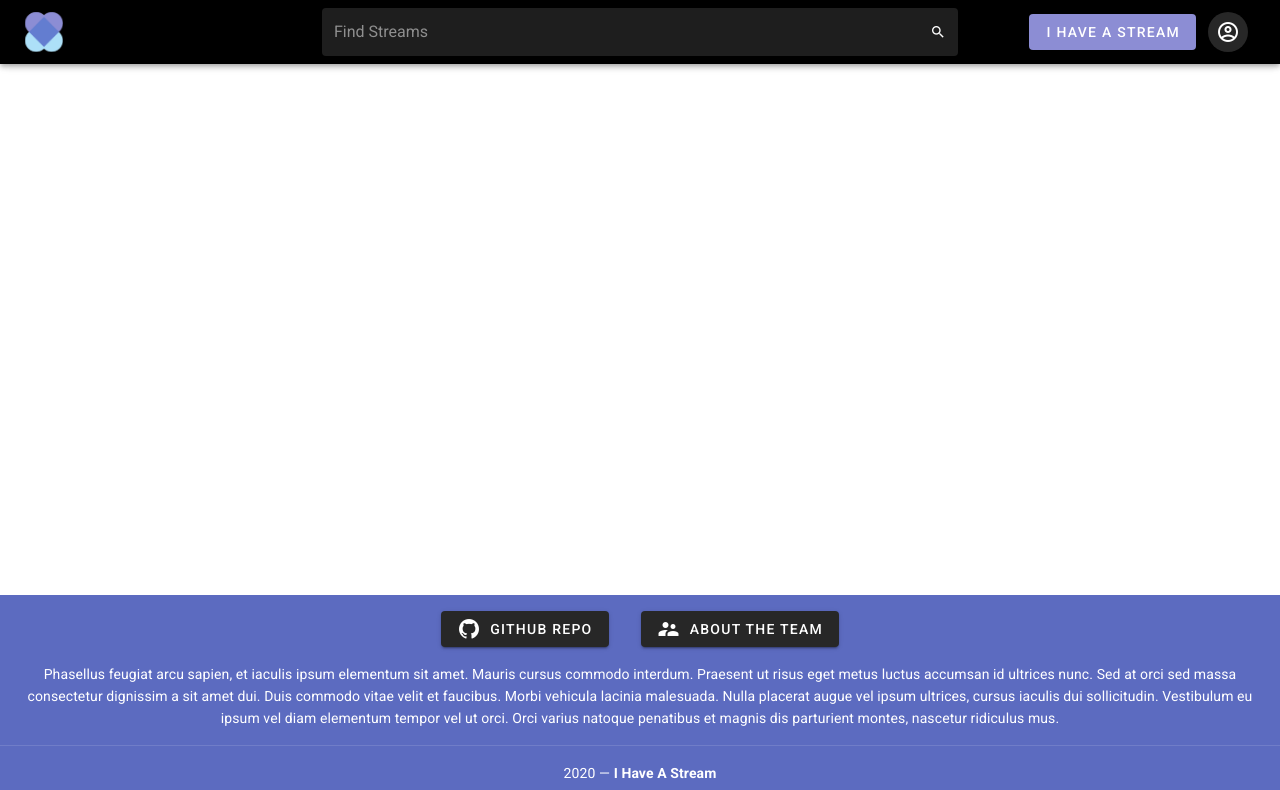
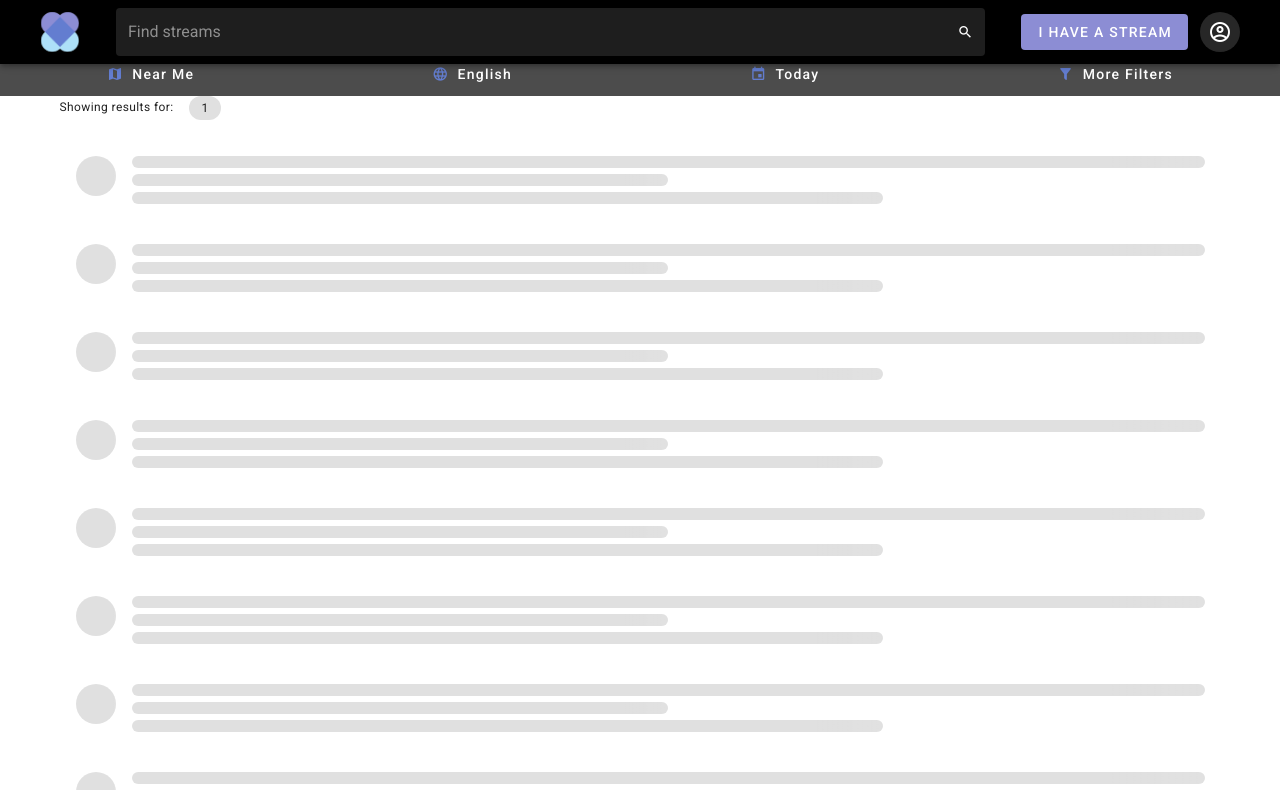
Before and after one commit to JollyBrackets/ihaveastream, a Vue app: page /search/1 in a window 1280 px wide. Shown: the top 790 px of the page. Built offline with nearby package versions, Linux system fonts and the light colour scheme.

Commit message:
Add search page

```diff
--- a/src/App.vue
+++ b/src/App.vue
@@ -2,27 +2,29 @@
   <v-app style="background-color: transparent">
     <v-app-bar app color="black" dark>
       <v-layout row align-center>
-        <v-flex class="pl-5" xs3 @click="$router.push('/')" style="cursor: pointer">
+        <v-flex class="px-9" shrink @click="$router.push('/')" style="cursor: pointer">
           <v-img contain :height="40" :width="40" :src="require('@/assets/logo.svg')" />
         </v-flex>
-        <v-flex xs6>
+        <v-flex grow>
           <v-text-field
+            v-model="searchTerm"
             solo
             flat
             hide-details
             small
             single-line
-            placeholder="Find Streams"
+            placeholder="Find streams"
+            @keypress.enter="$router.push({ name: 'search', params: { searchTerm } })"
           >
             <v-icon small slot="append">mdi-magnify</v-icon>
           </v-text-field>
         </v-flex>
-        <v-flex xs3 text-right pr-4>
+        <v-flex shrink text-right class="px-9">
           <v-btn text class="text-none accent" @click="$router.push('create-stream')">
             I HAVE A STREAM
           </v-btn>
 
-          <v-btn fab small class="ml-3 mr-3" @click="$router.push('profile')">
+          <v-btn fab small class="ml-3" @click="$router.push('profile')">
             <v-icon>mdi-account-circle-outline</v-icon>
           </v-btn>
         </v-flex>
@@ -71,7 +73,7 @@
 export default {
   name: 'App',
   data: () => ({
-    //
+    searchTerm: null
   }),
 };
 </script>
--- /dev/null
+++ b/src/components/FilterBar.vue
@@ -0,0 +1,60 @@
+<template>
+    <v-layout row style="background-color: rgba(0,0,0,0.7)">
+        <v-btn text large class="text-none flex" color="white">
+          <v-icon small color="primary" class="mr-2">mdi-map</v-icon>
+          <span>Near Me</span>
+        </v-btn>
+
+        <v-btn text large class="text-none flex" color="white">
+          <v-icon small color="primary" class="mr-2">mdi-web</v-icon>
+          <span>English</span>
+        </v-btn>
+
+        <v-btn text large class="text-none flex" color="white">
+          <v-icon small color="primary" class="mr-2">mdi-calendar</v-icon>
+          <span>Today</span>
+        </v-btn>
+
+        <v-menu offset-y>
+          <template v-slot:activator="{ on }">
+            <v-btn text large class="text-none flex" color="white" v-on="on">
+              <v-icon small color="primary" class="mr-2">mdi-filter</v-icon>
+              <span>More Filters</span>
+            </v-btn>
+          </template>
+          <v-card>
+            <v-card-text>
+              <v-checkbox
+                class="mt-0"
+                v-model="filters.free"
+                label="Only free streams"
+                hide-details
+              />
+              <v-checkbox
+                v-model="filters.interactive"
+                label="Interactive streams"
+                hide-details
+              />
+              <v-checkbox
+                v-model="filters.regular"
+                label="Weekly / Monthly"
+                hide-details
+              />
+            </v-card-text>
+          </v-card>
+        </v-menu>
+    </v-layout>
+</template>
+
+<script>
+export default {
+  name: 'filter-bar',
+  data: () => ({
+    filters: {
+      free: false,
+      interactive: false,
+      regular: false
+    }
+  })
+}
+</script>
--- a/src/router/index.js
+++ b/src/router/index.js
@@ -28,6 +28,12 @@ const routes = [
     name: 'Create Stream',
     component: () => import(/* webpackChunkName: "create-stream" */ '../views/CreateStream.vue')
   },
+  {
+    path: '/search/:searchTerm?',
+    name: 'search',
+    component: () => import(/* webpackChunkName: "search" */ '../views/Search.vue'),
+    props: true
+  },
 
 ]
 
--- a/src/views/Home.vue
+++ b/src/views/Home.vue
@@ -5,51 +5,9 @@
         <source :src="require('@/assets/Ihaveastream-small.mp4')">
       </video>
     </v-row>
-    <v-layout row style="background-color: rgba(0,0,0,0.7)">
-        <v-btn text large class="text-none flex" color="white">
-          <v-icon small color="primary" class="mr-2">mdi-map</v-icon>
-          <span>Near Me</span>
-        </v-btn>
 
-        <v-btn text large class="text-none flex" color="white">
-          <v-icon small color="primary" class="mr-2">mdi-web</v-icon>
-          <span>English</span>
-        </v-btn>
+    <filter-bar></filter-bar>
 
-        <v-btn text large class="text-none flex" color="white">
-          <v-icon small color="primary" class="mr-2">mdi-calendar</v-icon>
-          <span>Today</span>
-        </v-btn>
-
-        <v-menu offset-y>
-          <template v-slot:activator="{ on }">
-            <v-btn text large class="text-none flex" color="white" v-on="on">
-              <v-icon small color="primary" class="mr-2">mdi-filter</v-icon>
-              <span>More Filters</span>
-            </v-btn>
-          </template>
-          <v-card>
-            <v-card-text>
-              <v-checkbox
-                class="mt-0"
-                v-model="filters.free"
-                label="Only free streams"
-                hide-details
-              />
-              <v-checkbox
-                v-model="filters.interactive"
-                label="Interactive streams"
-                hide-details
-              />
-              <v-checkbox
-                v-model="filters.regular"
-                label="Weekly / Monthly"
-                hide-details
-              />
-            </v-card-text>
-          </v-card>
-        </v-menu>
-    </v-layout>
     <v-container>
       <v-row class="text-center white--text">
         <v-col>
@@ -133,15 +91,11 @@
 
 <script>
 import ExploreCard from '@/components/ExploreCard.vue'
+import FilterBar from '@/components/FilterBar.vue'
 export default {
-  components: { ExploreCard },
+  components: { ExploreCard, FilterBar },
   name: 'Home',
   data: () => ({
-    filters: {
-      free: false,
-      interactive: false,
-      regular: false
-    }
   })
 }
 </script>
--- /dev/null
+++ b/src/views/Search.vue
@@ -0,0 +1,39 @@
+<template>
+ <v-container fluid class="pa-0">
+    <filter-bar></filter-bar>
+    <v-container>
+      <v-row>
+        <v-col cols="12">
+            <p class="caption">
+              <span class="mr-4">Showing results for:</span>
+              <v-chip small>{{ searchTerm }}</v-chip>
+            </p>
+
+            <v-skeleton-loader
+              v-for="i in 10"
+              :key="i"
+              type="list-item-avatar-three-line"
+              class="mx-auto"
+            ></v-skeleton-loader>
+        </v-col>
+      </v-row>
+    </v-container>
+  </v-container>
+</template>
+
+<script>
+import FilterBar from '@/components/FilterBar.vue'
+export default {
+  props: {
+    searchTerm: {
+      type: String,
+      default: null
+    }
+  },
+  components: { FilterBar },
+  name: 'Home',
+  data: () => ({
+  }),
+}
+
+</script>
```
